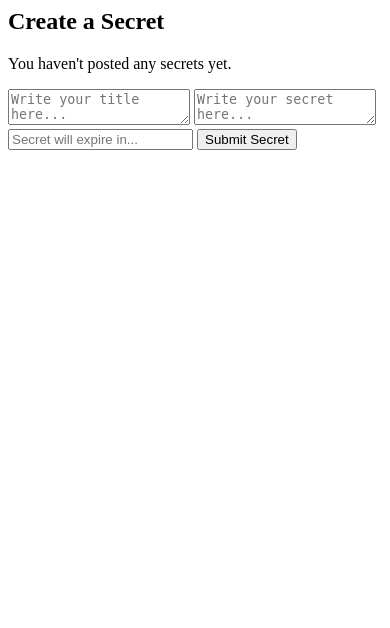
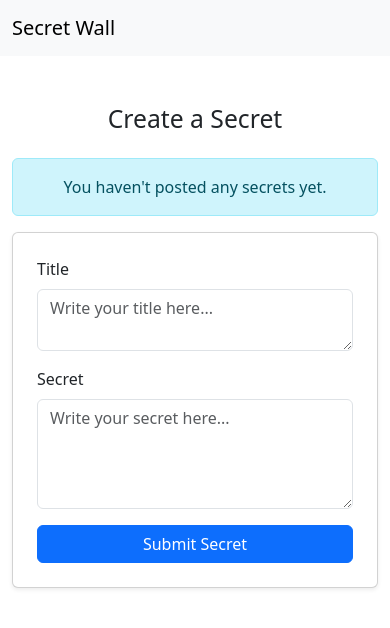
Before and after one commit to Elena-Ziyuan-Zhao/CIT-SUMMER-PROJECT, a Flask app: page /profile/1/create in a window 390 px wide. Shown: the top 628 px of the page. Run offline with Flask 3, Linux system fonts and the light colour scheme.

Commit message:
add commenting function without user authentification

```diff
--- a/app.py
+++ b/app.py
@@ -3,7 +3,7 @@ from models import *
 from db import db
 from pathlib import Path
 from datetime import datetime, timedelta
-from apscheduler.schedulers.background import BackgroundScheduler
+# from apscheduler.schedulers.background import BackgroundScheduler
 import atexit
 
 app = Flask(__name__)
@@ -12,6 +12,7 @@ app.config["SQLALCHEMY_DATABASE_URI"] = "sqlite:///wall.db"
 app.instance_path = Path("wall").resolve()
 db.init_app(app)
 
+'''
 scheduler = BackgroundScheduler()
 
 def delete_expired_secrets():
@@ -27,8 +28,8 @@ scheduler.add_job(delete_expired_secrets, 'interval', seconds=10)
 scheduler.start()
 
 atexit.register(lambda: scheduler.shutdown())
+'''
 
-# homepage
 @app.route("/")
 def home():
     return render_template("base.html")
@@ -38,10 +39,30 @@ def secrets():
     secrets = db.session.execute(db.select(Secret)).scalars()
     return render_template("all_secrets.html", secrets=secrets)
 
-@app.route("/profile/<int:id>" )
+# show single secret by id
+@app.route("/secrets/<int:id>", methods=["GET"])
+def secret_detail(id):
+    secret = db.session.execute(db.select(Secret).where(Secret.id == id)).scalar()
+    if not secret:
+        return render_template("error.html", message="Secret not found"), 404
+    return render_template("secret_detail.html", secret=secret)
+
+@app.route("/secrets/<int:id>", methods=["POST"])
+def comment_secret(id):
+    secret = db.session.execute(db.select(Secret).where(Secret.id == id)).scalar()
+    if not secret:
+        return render_template("error.html", message="Secret not found"), 404
+    comment = request.form.get("comment")
+    new_comment = Comment(secret = secret, comment = comment)
+    db.session.add(new_comment)
+    db.session.commit()
+    return render_template("secret_detail.html", secret=secret)
+
+@app.route("/profile/<int:id>")
 def profile_detail(id):
     user = db.session.execute(db.select(User).where(User.id == id)).scalar()
     return render_template("profile.html", user=user)
+
 
 @app.route("/profile/<int:id>/create", methods = ["POST", "GET"])
 def create_secret(id):
@@ -49,21 +70,16 @@ def create_secret(id):
     if request.method == "POST":
         content = request.form.get("content")
         title = request.form.get("title")
-        expiry_time = request.form.get("number")
-        new_secret = Secret(title = title, content = content, user = user, expires_at = datetime.now() + timedelta(minutes=1))
+        # expiry_time = request.form.get("number")
+        # new_secret = Secret(title = title, content = content, user = user, expires_at = datetime.now() + timedelta(minutes=1))
+        new_secret = Secret(title = title, content = content, user = user)
         db.session.add(new_secret)
         db.session.commit()
         return redirect(url_for(f'profile_detail', id=user.id))
     else:
         return render_template("create.html", user=user)
 
-# show single secret by id
-@app.route("/secrets/<int:secret_id>")
-def secret_detail(secret_id):
-    secret = Secret.query.get(secret_id)
-    if not secret:
-        return render_template("error.html", message="Secret not found"), 404
-    return render_template("secret_detail.html", secret=secret)
+
 
 if __name__ == "__main__":
     app.run(debug=True, port=8888)
--- a/models/__init__.py
+++ b/models/__init__.py
@@ -1,6 +1,7 @@
-__all__ = ["Rating", "Secret", "User"]
+__all__ = ["Rating", "Secret", "User", "Comment"]
 
 # from .comment import Comment
 from .secret import Secret
 from .user import User
 from .rating import Rating
+from .comment import Comment
--- a/models/secret.py
+++ b/models/secret.py
@@ -11,7 +11,9 @@ class Secret(db.Model):
     created_date = db.mapped_column(db.DateTime, default = datetime.now())
     user_id = db.mapped_column(db.ForeignKey("users.id"))
     user = db.relationship("User", back_populates="secrets")
-    expires_at = db.mapped_column(db.DateTime, nullable = False)
+    expires_at = db.mapped_column(db.DateTime, default = None)
+
+    comments = db.relationship("Comment", back_populates="secret")
 
     @property
     def anonymous_poster(self):
--- a/models/user.py
+++ b/models/user.py
@@ -13,3 +13,4 @@ class User(db.Model):
     created_date = db.mapped_column(db.DateTime, default = datetime.now())
 
     secrets = db.relationship("Secret", back_populates="user")
+    # comments = db.relationship("Comment", back_populates="user")
--- a/templates/all_secrets.html
+++ b/templates/all_secrets.html
@@ -12,10 +12,8 @@
   {% for secret in secrets %}
     <div class="card mb-3">
       <div class="card-body">
-
-        <p class="card-text"><a href="{{ url_for('secret_detail', secret_id=secret.id) }}">{{ secret.title }}</a></p>
+        <p class="card-text"><a href="{{ url_for('secret_detail', id=secret.id) }}">{{ secret.title }}</a></p>
         <p class="card-text">{{ secret.content }}</p>
-
         <p class="text-muted small">
           Posted by {{ secret.anonymous_poster }} on {{ secret.created_date }}
           {% if secret.expires_at %}
--- a/templates/create.html
+++ b/templates/create.html
@@ -1,12 +1,29 @@
-<h2>Create a Secret</h2>
+{% extends "base.html" %}
 
-{% if user.secrets|length == 0 %}
-  <p>You haven't posted any secrets yet.</p>
-{% endif %}
+{% block pagetitle %}Create Secret{% endblock %}
 
-<form method="POST">
-    <textarea name="title" placeholder="Write your title here..." required></textarea>
-    <textarea name="content" placeholder="Write your secret here..." required></textarea>
-    <input type="number" name="expires_at" placeholder="Secret will expire in..." min="1" required>
-    <button type="submit">Submit Secret</button>
-</form>
+{% block content %}
+<div class="row justify-content-center">
+    <div class="col-md-8">
+        <h2 class="mb-4 text-center">Create a Secret</h2>
+
+        {% if user.secrets|length == 0 %}
+            <div class="alert alert-info text-center">
+                You haven't posted any secrets yet.
+            </div>
+        {% endif %}
+
+        <form method="POST" class="card p-4 shadow-sm">
+            <div class="mb-3">
+                <label for="title" class="form-label">Title</label>
+                <textarea class="form-control" name="title" id="title" rows="2" placeholder="Write your title here..." required></textarea>
+            </div>
+            <div class="mb-3">
+                <label for="content" class="form-label">Secret</label>
+                <textarea class="form-control" name="content" id="content" rows="4" placeholder="Write your secret here..." required></textarea>
+            </div>
+            <button type="submit" class="btn btn-primary w-100">Submit Secret</button>
+        </form>
+    </div>
+</div>
+{% endblock %}
```
Also changed, not shown: models/comment.py (added, +17 -0 lines), templates/secret_detail.html (+24 -0 lines).
